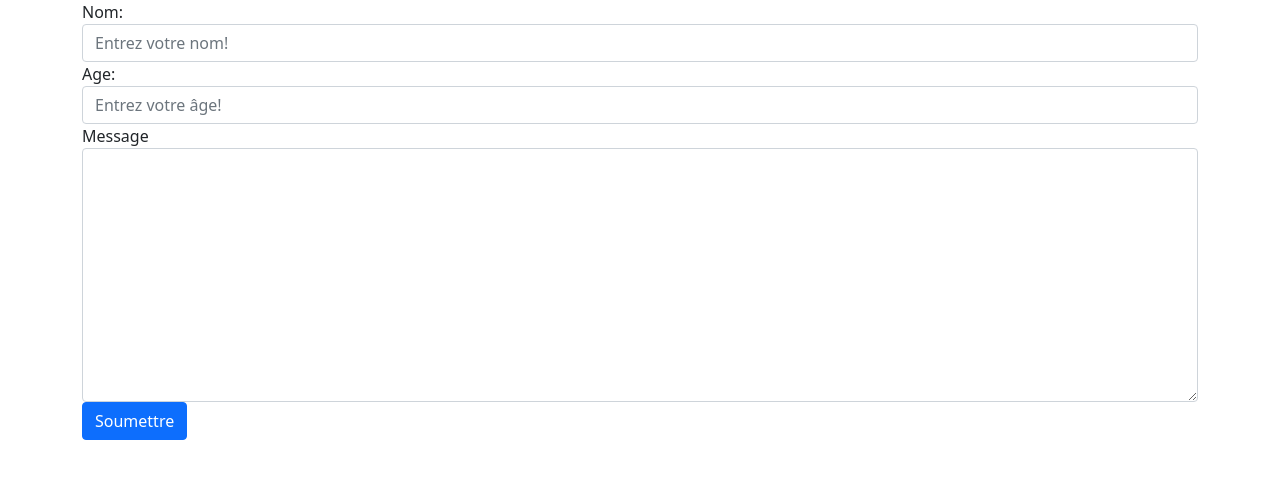
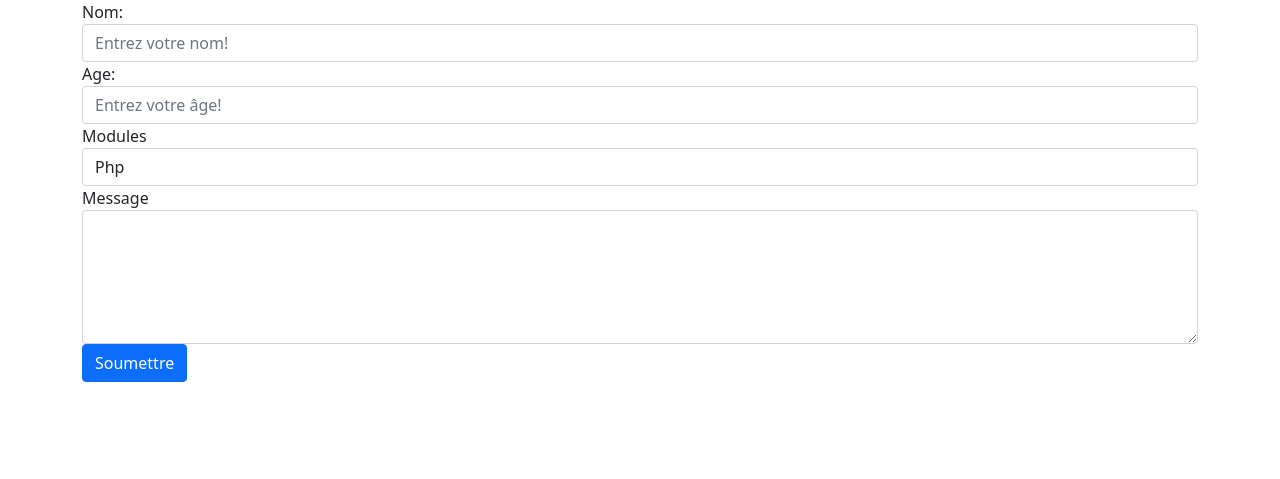
Before and after one commit to Dwwm2022/cours_php, a PHP site: page /exemple18.php in a window 1280 px wide. Shown: the top 479 px of the page. Run offline with PHP 8.4, Linux system fonts and the light colour scheme.

Commit message:
add select

```diff
--- a/proc/exemples/exemple18.php
+++ b/proc/exemples/exemple18.php
@@ -19,8 +19,16 @@
                 <input type="number" id="age" name="age" class="form-control" placeholder="Entrez votre âge!">
             </div>
             <div class="form-group">
+                <label for="module">Modules</label>
+                <select name="module" id="module" class="form-control">
+                    <option value="php">Php</option>
+                    <option value="sql">Sql</option>
+                    <option value="js">Js</option>
+                </select>
+            </div>
+            <div class="form-group">
                 <label for="message">Message</label>
-                <textarea class="form-control" name="message" id="message" cols="30" rows="10"></textarea>
+                <textarea class="form-control" name="message" id="message" cols="10" rows="5"></textarea>
             </div>
             <div>
                 <button type="submit" name="soumis" class="btn btn-primary">Soumettre</button>
--- a/proc/exemples/traitement.php
+++ b/proc/exemples/traitement.php
@@ -4,7 +4,8 @@ if(isset($_POST['soumis'])){
     $nom = $_POST["nom"];
     $age = $_POST["age"];
     $message = $_POST['message'];
-    echo "Nom: $nom , Age: $age, Message: $message";
+    $module = $_POST['module'];
+    echo "Nom: $nom , Age: $age, Message: $message, Module: $module";
 }
 // echo "<pre>";
 // var_dump($_POST);
```
